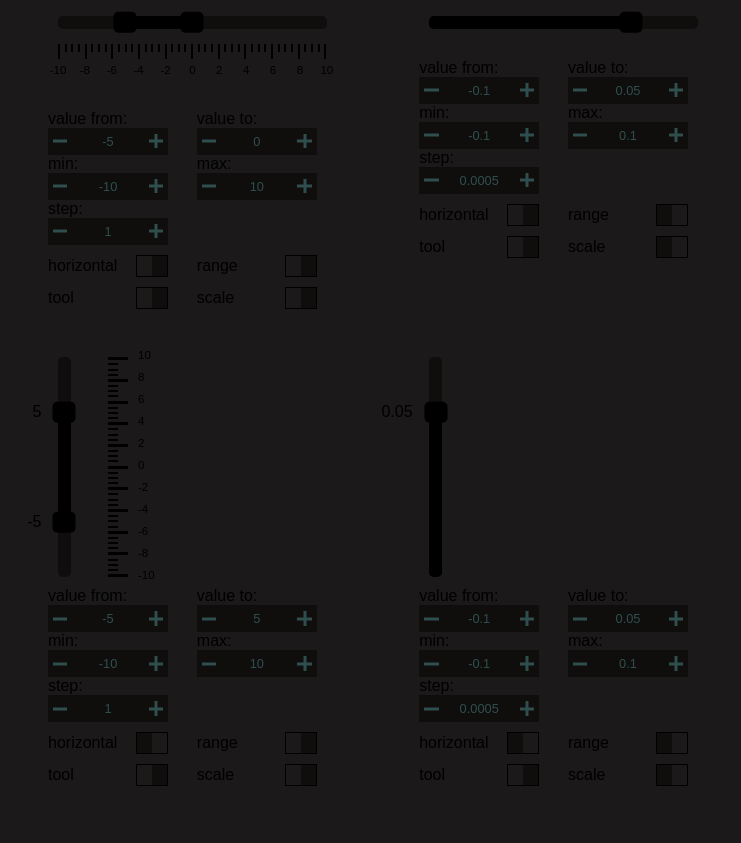
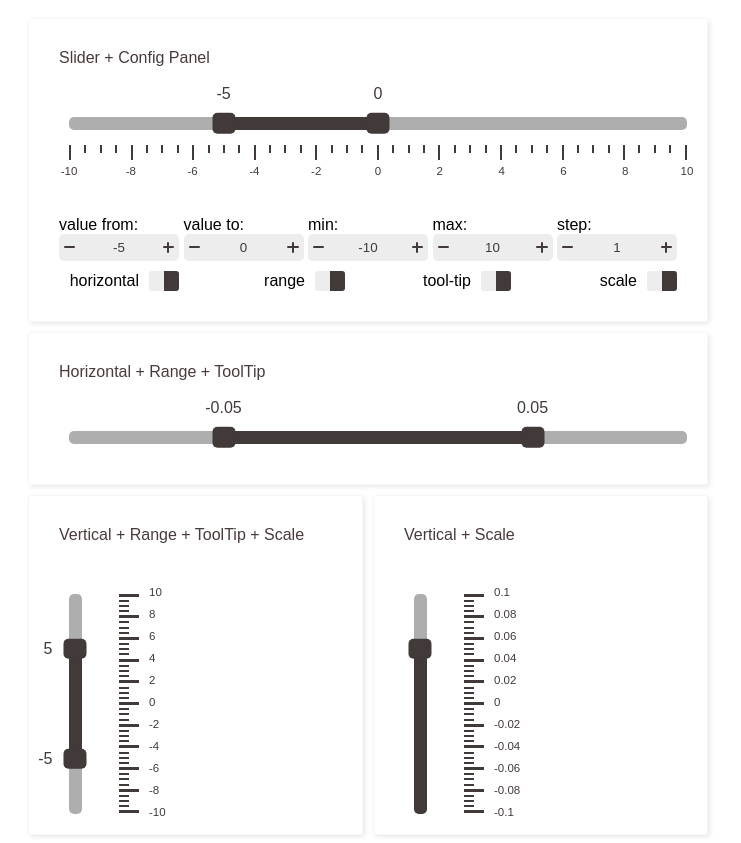
Before and after one commit to rmstcv/slider, a website built with webpack: page src/index.html in a window 1280 px wide. Shown: the part 94-937 px from the top of the page, without its empty margins (272-1013 px from the left). Before the commit the page ends 888 px from the top, so only its background shows below. Built offline with nearby package versions, Linux system fonts and the light colour scheme.

Commit message:
styles modified

```diff
--- a/src/Slider/style.scss
+++ b/src/Slider/style.scss
@@ -1,10 +1,14 @@
+$main-color: #423939;;
+$second-color: #aeaeae;
+
 .slider {
   width: 100%;
   max-width: 50vw;
   position: relative;
   padding: 10px;
+  color: $main-color;
   &__tracker {
-    background-color: #100d0d;
+    background-color: $second-color;
     height: 1vw;
     min-height: 10px;
     position: relative;
@@ -16,7 +20,6 @@
     width: 40px;
     height: 20px;
     margin-bottom: 32px;
-    background-color: rgb(27, 25, 25);
     border: none;
   }
   &__values-lower:focus,
@@ -30,7 +33,7 @@
     min-width: 20px;
     height: 1.6vw;
     min-height: 18px;
-    background-color: black;
+    background-color: $main-color;
     top: 50%;
     transform: translate(-50%, -50%);
     z-index: 1;
@@ -58,7 +61,7 @@
   }
   &__highlight {
     width: 100%;
-    background-color: black;
+    background-color: $main-color;
     height: 100%;
     left: 0;
     position: relative;
@@ -87,7 +90,7 @@
   &__scale-marker {
     width: 2px;
     height: 8px;
-    background-color: black;
+    background-color: $main-color;
     &_large {
       width: 2px;
       height: 15px;
--- a/src/configPanel/configPanel.ts
+++ b/src/configPanel/configPanel.ts
@@ -141,7 +141,7 @@ class ConfigPanel {
     const btnElems = [
       { name: 'horizontal', class: orientation },
       { name: 'range', class: type },
-      { name: 'tool', class: toolTip },
+      { name: 'tool-tip', class: toolTip },
       { name: 'scale', class: scale },
     ];
 
--- a/src/configPanel/style.scss
+++ b/src/configPanel/style.scss
@@ -1,11 +1,14 @@
+$main-color: #423939;
+$second-color: #ededed;
+
 .config {
   position: relative;
-  margin-top: 20px;
+  margin-top: 25px;
   &__input {
     width: 120px;
     display: flex;
     flex-direction: column;
-    justify-content: space-between;
+    justify-content: flex-end;
     &_btn {
       flex-direction: row;
       align-items: center;
@@ -19,31 +22,35 @@
     flex-wrap: wrap;
   }
   &__input-value {
-    background-color: #100d0d;
-    color: darkslategray;
+    background-color: $second-color;
+    color: $main-color;
     border: none;
-    font-size: 0.8rem;
     text-align: center;
   }
   &__button-on {
     position: absolute;
     left: 0;
-    background-color: #1b1919;
+    background-color: $main-color;
     top: 0;
     width: 50%;
     height: 100%;
     display: flex;
-    transform: translateX(100%);
+    transform: translateX(0);
+    border-bottom-left-radius: 3px;
+    border-top-left-radius: 3px;
   }
   &__button {
-    background-color: #100d0d;
-    border: 1px solid black;
+    background-color: $second-color;
     position: relative;
     width: 30px;
+    border-radius: 3px;
     input {
       opacity: 0;
       &:checked~.config__button-on {
-        transform: translateX(0);
+        transform: translateX(100%);
+        border-radius: 0;
+        border-bottom-right-radius: 3px;
+        border-top-right-radius: 3px;
       }
     }
   }
@@ -51,23 +58,26 @@
     display: flex;
     align-items: center;
     justify-content: space-between;
-    background-color: #100d0d;
+    background-color: $second-color;
     padding: 5px;
     position: relative;
+    border-radius: 5px;
   }
   &__inc,
   &__dec {
-    color: darkslategray;
     position: relative;
-    width: 0.9rem;
-    height: 0.9rem;
+    width: 0.7rem;
+    height: 0.7rem;
     cursor: pointer;
+    &::after, &::before {
+      content: '';
+      border-radius: 5px;
+      position: absolute;
+      background-color: $main-color;
+    }
     &::after {
-      content: '';
+      height: 2px;
       width: 100%;
-      height: 3px;
-      background-color: darkslategray;
-      position: absolute;
       top: 50%;
       transform: translate(0, -50%);
     }
@@ -79,11 +89,8 @@
     left: 0;
   }
   &__inc::before {
-    content: '';
-    width: 3px;
+    width: 2px;
     height: 100%;
-    background-color: darkslategray;
-    position: absolute;
     left: 50%;
     transform: translate(-50%, 0);
   }
--- a/src/index.html
+++ b/src/index.html
@@ -7,22 +7,32 @@
   <title>Document</title>
 </head>
 <body>
+  <div class="slider-title">SnailSlider</div>
   <div class="container">
     <div class="slider-container">
+      <div class="slider-config-descr">
+        Slider + Config Panel
+      </div>
       <div class="slider-first"></div>
       <div class="config-first"></div>
     </div>
     <div class="slider-container">
+      <div class="slider-config-descr">
+        Horizontal + Range + ToolTip
+      </div>
       <div class="slider-second"></div>
-      <div class="config-second"></div>
     </div>
     <div class="slider-container">
+      <div class="slider-config-descr">
+        Vertical + Range + ToolTip + Scale
+      </div>
       <div class="slider-third"></div>
-      <div class="config-third"></div>
     </div>
     <div class="slider-container">
+      <div class="slider-config-descr">
+        Vertical + Scale
+      </div>
       <div class="slider-fourth"></div>
-      <div class="config-fourth"></div>
     </div>
   </div>
 </body>
--- a/src/index.ts
+++ b/src/index.ts
@@ -12,21 +12,19 @@ const sliderFirst = sliderCreate(sliderFirstElem, initOptionsFirst);
 (() => new ConfigPanel(sliderFirst, configFirst))();
 
 const sliderSecondElem = document.querySelector('.slider-second') as HTMLElement;
-const configSecond = document.querySelector('.config-second') as HTMLElement;
 const initOptionsSecond: UserInit = {
   min: -0.1,
   max: 0.1,
   step: 0.0005,
   valueFrom: -0.05,
   valueTo: 0.05,
-  type: 'single',
+  type: 'range',
   scale: false,
 };
-const sliderSecond = sliderCreate(sliderSecondElem, initOptionsSecond);
-(() => new ConfigPanel(sliderSecond, configSecond))();
+
+(() => sliderCreate(sliderSecondElem, initOptionsSecond))();
 
 const sliderThirdElem = document.querySelector('.slider-third') as HTMLElement;
-const configThird = document.querySelector('.config-third') as HTMLElement;
 const initOptionsThird: UserInit = {
   min: -10,
   max: 10,
@@ -38,11 +36,10 @@ const initOptionsThird: UserInit = {
   scale: true,
   toolTip: true,
 };
-const sliderThird = sliderCreate(sliderThirdElem, initOptionsThird);
-(() => new ConfigPanel(sliderThird, configThird))();
+
+(() => sliderCreate(sliderThirdElem, initOptionsThird))();
 
 const sliderFourthElem = document.querySelector('.slider-fourth') as HTMLElement;
-const configFourth = document.querySelector('.config-fourth') as HTMLElement;
 const initOptionsFourth: UserInit = {
   min: -0.1,
   max: 0.1,
@@ -51,7 +48,6 @@ const initOptionsFourth: UserInit = {
   valueTo: 0.05,
   type: 'single',
   orientation: 'vertical',
-  scale: false,
+  toolTip: false,
 };
-const sliderFourth = sliderCreate(sliderFourthElem, initOptionsFourth);
-(() => new ConfigPanel(sliderFourth, configFourth))();
+(() => sliderCreate(sliderFourthElem, initOptionsFourth))();
--- a/src/style.scss
+++ b/src/style.scss
@@ -2,19 +2,57 @@
 @import './configPanel/style.scss';
 
 body {
-  background-color: rgb(27, 25, 25);
   font-family: sans-serif;
 }
 
 .container {
   position: relative;
   margin: 0 auto;
-  max-width: 50vw;
-  margin-top: 100px;
+  max-width: 680px;
+  margin-top: 35px;
   display: grid;
   grid-template-columns: 1fr 1fr;
-  grid-template-rows: (auto auto);
-  grid-column-gap: 8vw;
-  grid-row-gap: 3vw;
+  grid-column-gap: 10px;
+  grid-row-gap: 10px;
   align-items: start;
 }
+
+.slider-title {
+  display: flex;
+  align-items: center;
+  justify-content: center;
+  margin-top: 40px;
+  font-size: 2rem;
+  color: #493b3b;
+}
+
+.slider-config-descr {
+  margin-bottom: 40px;
+  color: #493b3b;
+}
+
+.slider-container {
+  padding: 30px;
+  box-shadow: 2px 2px 5px #e9e9e9;
+  border-radius: 3px;
+  border: 1px solid #f7f6f6;
+  &:first-child {
+    grid-column: 1/3;
+    grid-row: 1/2;
+  }
+
+  &:nth-child(2){
+    grid-column: 1/3;
+    grid-row: 2/3;
+  }
+
+  &:nth-child(3) {
+    grid-column: 1/2;
+    grid-row: 3/4;
+  }
+
+  &:last-child {
+    grid-column: 2/3;
+    grid-row: 3/4;
+  }
+}
```
